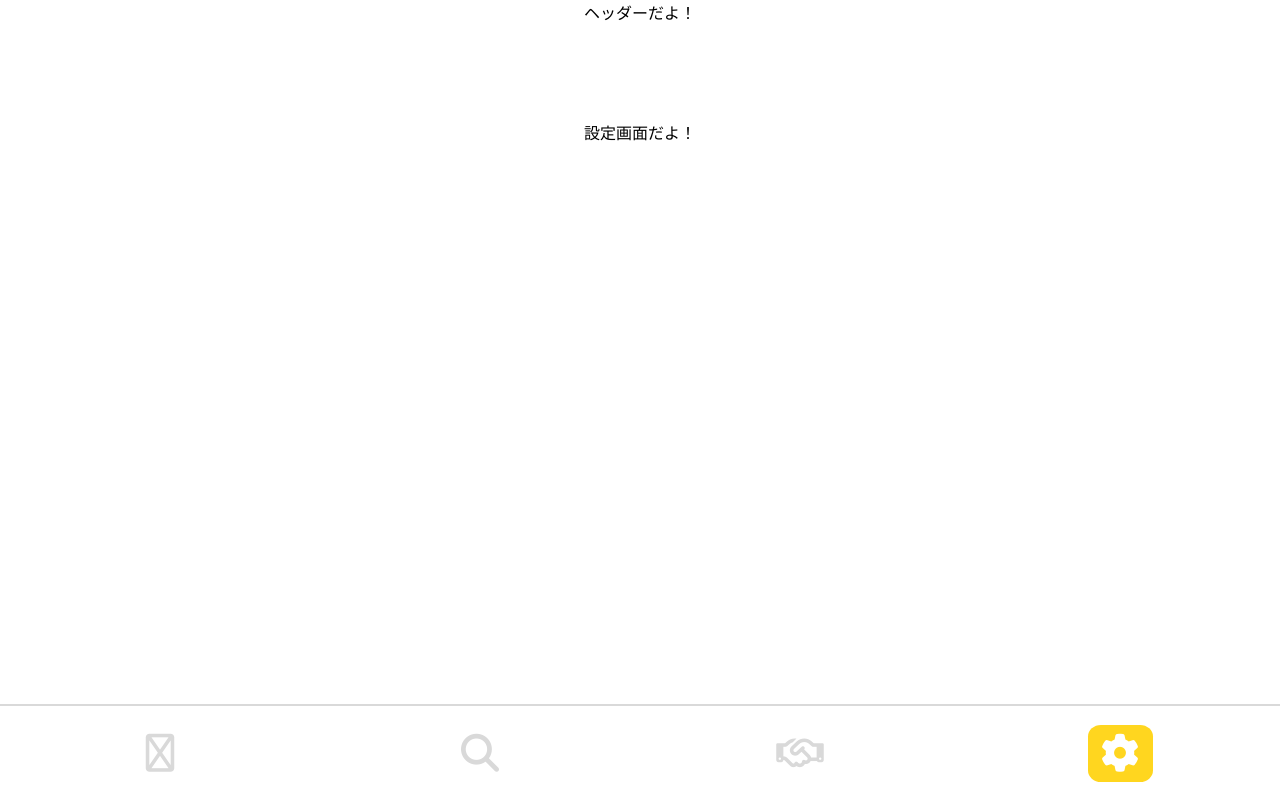
After one commit to RareTECH2025Summer-D/teamD, a Django app: page /setting/ in a window 1280 px wide. The commit adds this page. Run offline with Django 4.2, Linux system fonts and the light colour scheme; parts of the project's set-up code (start-up, migrations or seed data) failed here and were passed over; some libraries are stand-ins or nearby versions; some web fonts are replaced.

Commit message:
WIP:フッターアイコン作業一時保存

```diff
--- a/app/myapp/static/css/base/base.css
+++ b/app/myapp/static/css/base/base.css
@@ -14,10 +14,15 @@ html, body {
 }
 
 
-/* base_app_button.htmlのmainタグにかかる設定（後で画面によってmain部分の指定を変えたいなら、mainにクラスをつけて管理する） */
-main {
+/* 「スキル登録画面」「スキル作成画面」「プロフィール作成画面」のメイン部分の指定 */
+.opening-main {
     height: 85vh;
     overflow-y: auto;
     padding-bottom: 120px; /* ボタンの高さ分の余白を確保 */
     position: relative;
 }
+
+/* 「ホーム画面」「探す画面」「ハンドシェイク画面」「設定画面」（フッターアイコンの並ぶ画面）のメイン部分の指定 */
+.normal-main {
+    height: 73vh;
+}
--- /dev/null
+++ b/app/myapp/static/css/base/footer.css
@@ -0,0 +1,46 @@
+/* 「ホーム画面」「探す画面」「ハンドシェイク画面」「設定画面」（フッターアイコンのある画面）のフッター */
+
+/* フッター部分の指定 */
+.normal-footer {
+    height: 12vh;
+    display: flex;
+    flex-direction: column;
+}
+
+.footer-border {
+    border: none;
+    border-bottom: 2.5px solid var(--gray);
+    width: 100%;
+    margin: 0;
+}
+
+.footer-tabs {
+    display: flex;
+    justify-content: space-around;
+    align-items: center;
+    flex: 1;
+}
+
+.footer-tabs li {
+    list-style: none;
+}
+
+.footer-tabs a {
+    display: flex;
+    justify-content: center;
+    align-items: center;
+    width: 65px;
+    height: 57px;
+    text-decoration: none;
+    color: var(--gray);
+    border-radius: 20%;
+}
+/* アイコンをタップした際の色の変化 */
+.footer-tabs a.active {
+    background-color: var(--primary_color);
+    color: var(--white);
+}
+
+.icon {
+    font-size: 38px;
+}
--- a/app/myapp/static/css/base/header.css
+++ b/app/myapp/static/css/base/header.css
@@ -39,7 +39,7 @@
 }
 
 
-/* ！ スキル登録・スキル作成・プロフィール作成画面ヘッダー ！ */
+/* ！ スキル登録・スキル作成・プロフィール作成画面ヘッダーの部分の指定 ！ */
 .opening-header {
     position: relative;
     height: 15vh;
@@ -54,3 +54,8 @@
     margin: 15px;
     color: var(--charcoal_gray);
 }
+
+/* ホーム・探す・ハンドシェイク・設定画面（フッターアイコンの並ぶ画面）のヘッダー部分の指定 */
+.normal-header {
+    height: 15vh;
+}
--- a/app/myapp/static/css/styles.css
+++ b/app/myapp/static/css/styles.css
@@ -2,6 +2,7 @@
 @import 'base/header.css';
 @import 'base/components.css';
 @import 'base/color.css';
+@import 'base/footer.css';
 @import 'pages/registration.css';
 @import 'pages/skill_registration_create.css';
 @import 'pages/profile_create.css';
--- a/app/myapp/templates/app/profile_create.html
+++ b/app/myapp/templates/app/profile_create.html
@@ -5,6 +5,8 @@
 {% endblock header %}
 
 {% block content %}
+<main class="opening-main">
+
     <p class="opening-title">
         プロフィールを
         <br>
@@ -47,4 +49,6 @@
         </div>
 
     </form>
+
+</main>
 {% endblock content %}
--- /dev/null
+++ b/app/myapp/templates/app/settings.html
@@ -0,0 +1,15 @@
+{% extends 'base/base_app_button.html' %}
+
+{% block header %}
+    {% include 'partials/header_settings.html' %}
+{% endblock header %}
+
+{% block content %}
+<main class="normal-main">
+    設定画面だよ！
+</main>
+{% endblock content %}
+
+{% block footer %}
+    {% include 'partials/footer.html' %}
+{% endblock footer %}
--- a/app/myapp/templates/app/skill_create.html
+++ b/app/myapp/templates/app/skill_create.html
@@ -5,6 +5,8 @@
 {% endblock header %}
 
 {% block content %}
+<main class="opening-main">
+
     <p class="opening-title">
         {{ page_title|safe }}
         <!-- 学びたいスキルを
@@ -26,4 +28,6 @@
         </div>
 
     </form>
+
+</main>
 {% endblock content %}
--- a/app/myapp/templates/app/skill_registration.html
+++ b/app/myapp/templates/app/skill_registration.html
@@ -5,6 +5,8 @@
 {% endblock header %}
 
 {% block content %}
+<main class="opening-main">
+
     <p class="opening-title">
         {{ page_title|safe }}
         <!-- 学びたいスキルを
@@ -22,7 +24,7 @@
         </form>
 
         <div class="plus-btn-circle"> <!-- プラスボタン -->
-        <a href="{% url 'create_skill' %}?role={{ role }}"> <!-- roleをそのまま引き継ぐための記述 -->
+            <a href="{% url 'user_create_skill' %}?role={{ role }}"> <!-- roleをそのまま引き継ぐための記述 -->
                 <i class="fa-solid fa-plus plus-btn"></i>
             </a>
         </div>
@@ -112,4 +114,6 @@
             {% include 'partials/sticky_button.html' with button_label='登録する' %}
         </div>
     </form>
+
+</main>
 {% endblock content %}
--- a/app/myapp/templates/base/base_app_button.html
+++ b/app/myapp/templates/base/base_app_button.html
@@ -18,10 +18,10 @@
     {% block header %}
     {% endblock header %}
 
-    <main>
-        {% block content %}
-        {% endblock content %}
-    </main>
+
+    {% block content %}
+    {% endblock content %}
+
 
     <!-- フッターのない画面にも対応できるらしい！ -->
     {% block footer %}
--- /dev/null
+++ b/app/myapp/templates/partials/footer.html
@@ -0,0 +1,10 @@
+<!-- 「ホーム画面」「探す画面」「ハンドシェイク画面」「設定画面」（フッターアイコンのある画面）のフッター -->
+<footer class="normal-footer">
+    <hr class="footer-border"/>
+    <ul class="footer-tabs">
+        <li><a href="{% url 'user_home' %}?role={{ role }}" class="{% if request.path == '/user/home/' %}active{% endif %}"><i class="fa-regular fa-house icon"></i></a></li>
+        <li><a href="{% url 'search' %}?role={{ role }}" class="{% if request.path == '/search/' %}active{% endif %}"><i class="fa-solid fa-magnifying-glass icon"></i></a></li>
+        <li><a href="{% url 'request_list' %}?role={{ role }}" class="{% if request.path == '/request/list/' %}active{% endif %}"><i class="fa-regular fa-handshake icon"></i></a></li>
+        <li><a href="{% url 'setting' %}?role={{ role }}" class="{% if request.path == '/setting/' %}active{% endif %}"><i class="fa-solid fa-gear icon"></i></a></li>
+    </ul>
+</footer>
--- /dev/null
+++ b/app/myapp/templates/partials/header_handshake.html
@@ -0,0 +1,3 @@
+<header class="normal-header">
+    ヘッダーだよ！
+</header>
--- /dev/null
+++ b/app/myapp/templates/partials/header_home.html
@@ -0,0 +1,3 @@
+<header class="normal-header">
+    ヘッダーだよ！
+</header>
--- /dev/null
+++ b/app/myapp/templates/partials/header_search.html
@@ -0,0 +1,3 @@
+<header class="normal-header">
+    ヘッダーだよ！
+</header>
--- /dev/null
+++ b/app/myapp/templates/partials/header_settings.html
@@ -0,0 +1,3 @@
+<header class="normal-header">
+    ヘッダーだよ！
+</header>
--- a/app/myapp/urls.py
+++ b/app/myapp/urls.py
@@ -6,21 +6,21 @@ urlpatterns = [
     path('signup/',UserSignup.as_view(template_name='registration/signup.html'),name='signup'),
     path('login/',Login.as_view(template_name='registration/login.html'),name='login'),
     path('logout/',LogoutView.as_view(next_page='login'),name='logout'),                                 # DjangoのLogoutViewで完結
-    path('select/role/',RoleSelect.as_view(template_name='settings.html'),name='select_role'),
-    path('user/home/',UserHome.as_view(template_name='home.html'),name='user_home'),
+    # path('select/role/',RoleSelect.as_view(template_name='settings.html'),name='select_role'),
+    path('user/home/',UserHome.as_view(template_name='app/home.html'),name='user_home'),
     # path('user/setup/skill/',ProfileCreate.as_view(),name='user_setup_skill'),          # View継承のためtemplate_nameなし
     # path('user/create/skill',SkillCreate.as_view(),name='user_create_skill'),           # View継承のためtemplate_nameなし
-    path('user/setup/profile/',ProfileCreate.as_view(),name='user_setup_profile'),      # View継承のためtemplate_nameなし
-    path('setting/',Setting.as_view(template_name='setting.html'),name='setting'),
-    path('user/update/profile/',ProfileUpdate.as_view(template_name='profile_edit.html'),name='user_update_profile'),
-    path('search/',SearchUsers.as_view(template_name='search.html'),name='search'),
-    path('user/detail',UserDitail.as_view(template_name='user_profile.html'),name='user_detail'),
-    path('request/send',SendRequest.as_view(),name='request_send'),
-    path('request/list/',RequestList.as_view(template_name='handshake.html'),name='request_list'),
-    path('request/approval/',RequestApproval.as_view(),name='request_approval'),
-    path('matching/list/',MatchingList.as_view(template_name='handshake.html'),name='matching_list'),
-    path('contact/user/',Contact.as_view(),name='contact_user'),                        # POPのみ
-    path('reviewt/user/',Review.as_view(template_name='matching.html'),name='reviewt_user'),
+    # path('user/setup/profile/',ProfileCreate.as_view(),name='user_setup_profile'),      # View継承のためtemplate_nameなし
+    path('setting/',Setting.as_view(template_name='app/settings.html'),name='setting'),
+    # path('user/update/profile/',ProfileUpdate.as_view(template_name='profile_edit.html'),name='user_update_profile'),
+    path('search/',SearchUsers.as_view(template_name='app/search.html'),name='search'),
+    # path('user/detail',UserDitail.as_view(template_name='user_profile.html'),name='user_detail'),
+    # path('request/send',SendRequest.as_view(),name='request_send'),
+    path('request/list/',RequestList.as_view(template_name='app/handshake.html'),name='request_list'),
+    # path('request/approval/',RequestApproval.as_view(),name='request_approval'),
+    # path('matching/list/',MatchingList.as_view(template_name='handshake.html'),name='matching_list'),
+    # path('contact/user/',Contact.as_view(),name='contact_user'),                        # POPのみ
+    # path('reviewt/user/',Review.as_view(template_name='matching.html'),name='reviewt_user'),
     path('user/setup/skill', views.skill_setup_view, name='setup_skill'),
     path('user/create/skill', views.skill_create_view, name='user_create_skill'),
     path('user/setup/profile', views.profile_create_view, name='user_setup_profile'),
--- a/app/myapp/views.py
+++ b/app/myapp/views.py
@@ -81,12 +81,23 @@ def profile_create_view(request):
 
 # ホーム画面
 class UserHome(TemplateView):
-    def get():
+    def get_context_data(self, **kwargs):
+        context = super().get_context_data(**kwargs)
 
-        pass
+        # 開発用にURLパラメータでroleを取得。なければデフォルトをstudentにする
+        role = self.request.GET.get("role", "student")
 
-    def post():
-        pass
+
+        context["role"] = role
+
+        return context
+# エラーで画面表示がされないのを回避のためコメントアウト
+#     def get():
+
+#         pass
+
+#     def post():
+#         pass
 
 
 
@@ -97,13 +108,14 @@ class UserHome(TemplateView):
 
 
 # 学ぶ・教える選択
-class RoleSelect(TemplateView):
-    def get():
+# class RoleSelect(TemplateView):
+#     pass
+#     # def get():
 
-        pass
+#     #     pass
 
-    def post():
-        pass
+#     # def post():
+#     #     pass
 
 
 
@@ -117,14 +129,14 @@ class RoleSelect(TemplateView):
 
 # 初回スキル登録（学ぶ・教える共通）
 # View継承時はtemplate_nameでHTMLファイル指定できないので、render()関数でHTMLファイルの指定をする
-class ProfileCreate(View):
-    def get():
+# class ProfileCreate(View):
+#     def get():
 
-        # return render(request, 'skill_registration.html', context)
-        pass
+#         # return render(request, 'skill_registration.html', context)
+#         pass
 
-    def post():
-        pass
+#     def post():
+#         pass
 
 
 
@@ -137,14 +149,14 @@ class ProfileCreate(View):
 
 # スキル作成
 # HTMLファイル確認
-class SkillCreate(View):
-    def get():
+# class SkillCreate(View):
+#     def get():
 
-        # return render(request, '.html', context)
-        pass
+#         # return render(request, '.html', context)
+#         pass
 
-    def post():
-        pass
+#     def post():
+#         pass
 
 
 
@@ -156,14 +168,14 @@ class SkillCreate(View):
 
 
 # プロフィール作成(学ぶ・教える共通)
-class ProfileCreate(View):
-    def get():
+# class ProfileCreate(View):
+#     def get():
 
-        # return render(request, 'profile_create.html', context)
-        pass
+#         # return render(request, 'profile_create.html', context)
+#         pass
 
-    def post():
-        pass
+#     def post():
+#         pass
 
 
 
@@ -179,7 +191,17 @@ class ProfileCreate(View):
 
 #設定画面
 class Setting(TemplateView):
-    pass
+
+    def get_context_data(self, **kwargs):
+        context = super().get_context_data(**kwargs)
+
+        # 開発用にURLパラメータでroleを取得。なければデフォルトをstudentにする
+        role = self.request.GET.get("role", "student")
+
+
+        context["role"] = role
+
+        return context
 
 
 
@@ -194,13 +216,13 @@ class Setting(TemplateView):
 
 
 # プロフィール編集
-class ProfileUpdate(UpdateView):
-    def get():
+# class ProfileUpdate(UpdateView):
+#     def get():
 
-        pass
+#         pass
 
-    def post():
-        pass
+#     def post():
+#         pass
 
 
 
@@ -213,12 +235,25 @@ class ProfileUpdate(UpdateView):
 
 # 先生・生徒検索(学ぶ・教える共通)
 class SearchUsers(ListView):
-    def get():
+    model = UserProfile
 
-        pass
+    def get_context_data(self, **kwargs):
+        context = super().get_context_data(**kwargs)
 
-    def post():
-        pass
+        # 開発用にURLパラメータでroleを取得。なければデフォルトをstudentにする
+        role = self.request.GET.get("role", "student")
+
+
+        context["role"] = role
+
+        return context
+
+#     def get():
+
+#         pass
+
+#     def post():
+#         pass
 
 
 
@@ -230,13 +265,13 @@ class SearchUsers(ListView):
 
 
 # ユーザー詳細画面(学ぶ・教える共通)
-class UserDitail(DetailView):
-    def get():
+# class UserDitail(DetailView):
+#     def get():
 
-        pass
+#         pass
 
-    def post():
-        pass
+#     def post():
+#         pass
 
 
 
@@ -248,13 +283,13 @@ class UserDitail(DetailView):
 
 
 # リクエスト送信(学ぶ・教える共通)
-class SendRequest(TemplateView):
-    def get():
+# class SendRequest(TemplateView):
+#     def get():
 
-        pass
+#         pass
 
-    def post():
-        pass
+#     def post():
+#         pass
 
 
 
@@ -267,12 +302,26 @@ class SendRequest(TemplateView):
 
 # リクエスト一覧(学ぶ・教える共通)
 class RequestList(ListView):
-    def get():
+    # Matchingにあとで変えてください（画面表示のため異なるテーブル名で記述）
+    model = UserProfile
 
-        pass
+    def get_context_data(self, **kwargs):
+        context = super().get_context_data(**kwargs)
 
-    def post():
-        pass
+        # 開発用にURLパラメータでroleを取得。なければデフォルトをstudentにする
+        role = self.request.GET.get("role", "student")
+
+
+        context["role"] = role
+
+        return context
+
+#     def get():
+
+#         pass
+
+#     def post():
+#         pass
 
 
 
@@ -283,14 +332,14 @@ class RequestList(ListView):
 
 
 
-# 承認・削除送信(学ぶ・教える共通)
-class RequestApproval(TemplateView):
-    def get():
+# # 承認・削除送信(学ぶ・教える共通)
+# class RequestApproval(TemplateView):
+#     def get():
 
-        pass
+#         pass
 
-    def post():
-        pass
+#     def post():
+#         pass
 
 
 
@@ -302,13 +351,13 @@ class RequestApproval(TemplateView):
 
 
 # マッチング成立一覧(学ぶ・教える共通)
-class MatchingList(ListView):
-    def get():
+# class MatchingList(ListView):
+#     def get():
 
-        pass
+#         pass
 
-    def post():
-        pass
+#     def post():
+#         pass
 
 
 
@@ -320,13 +369,13 @@ class MatchingList(ListView):
 
 
 # コンタクト
-class Contact(TemplateView):
-    def get():
+# class Contact(TemplateView):
+#     def get():
 
-        pass
+#         pass
 
-    def post():
-        pass
+#     def post():
+#         pass
 
 
 
@@ -339,10 +388,10 @@ class Contact(TemplateView):
 
 
 # 評価
-class Review(CreateView):
-    def get():
+# class Review(CreateView):
+#     def get():
 
-        pass
+#         pass
 
-    def post():
-        pass
+#     def post():
+#         pass
```
Also changed, not shown: app/myapp/templates/app/handshake.html (added, +15 -0 lines), app/myapp/templates/app/home.html (added, +15 -0 lines), app/myapp/templates/app/search.html (added, +15 -0 lines). Lines whose indentation alone changed are shown as unchanged.
